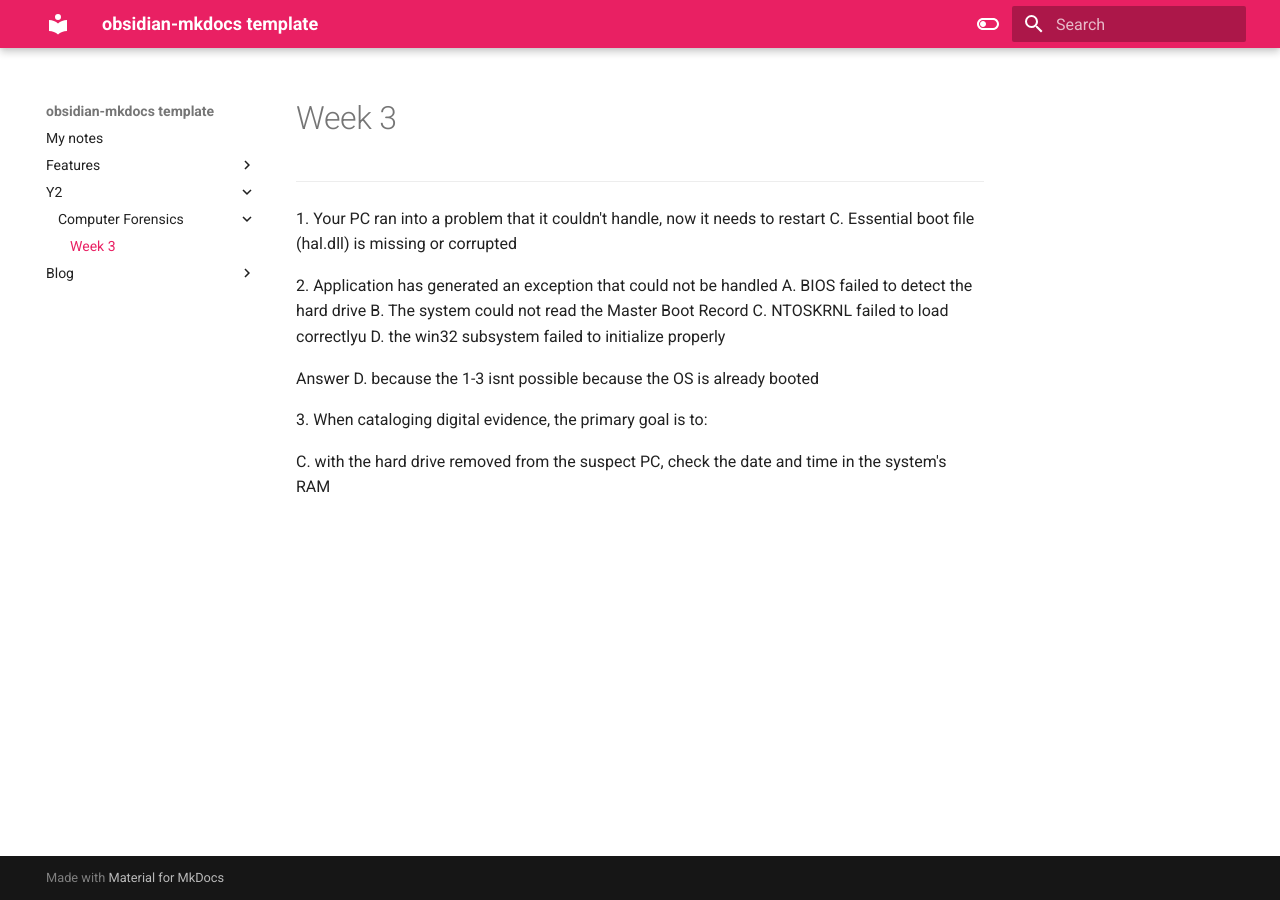
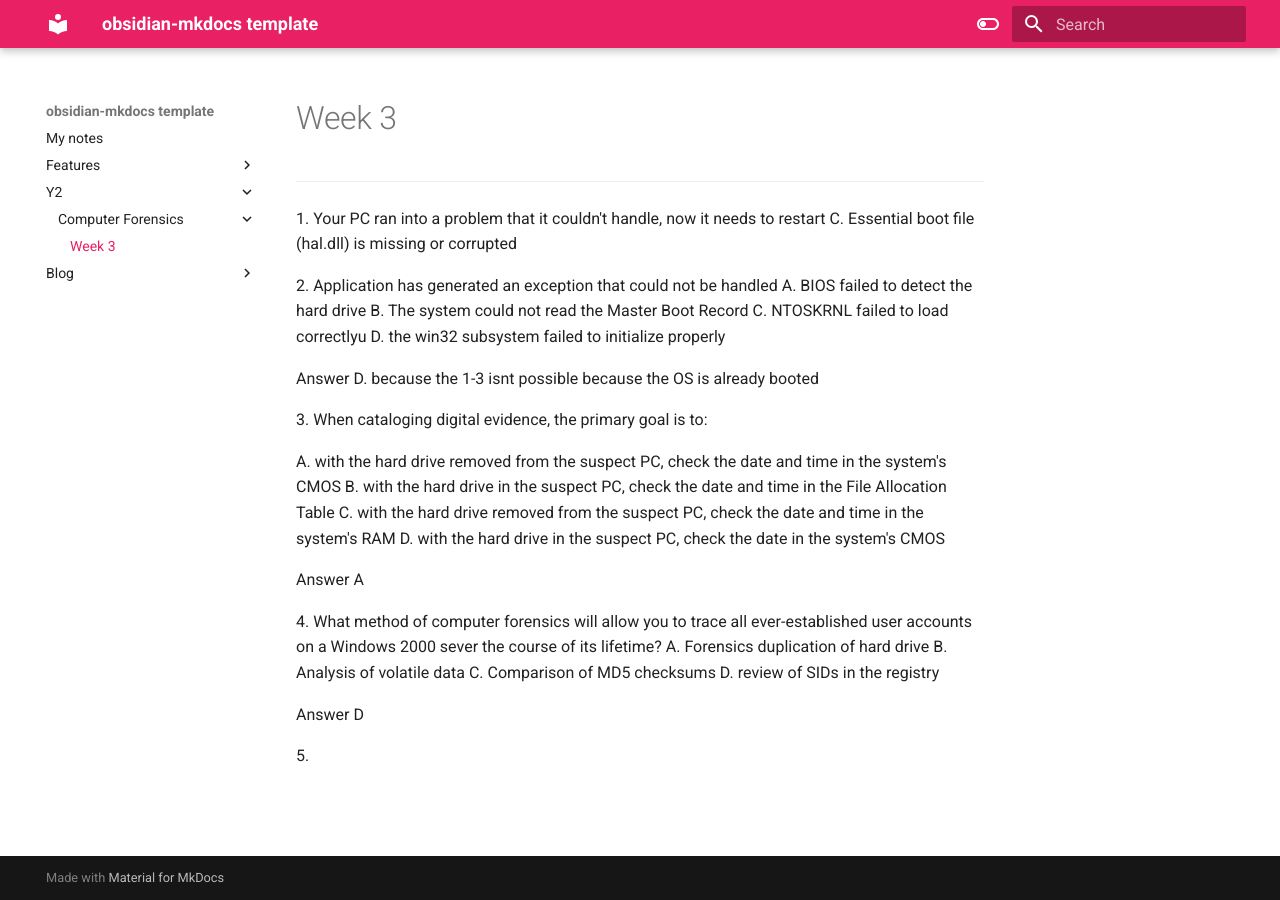
Before and after one commit to HolyStaff/Notes, an MkDocs documentation site: the page built from docs/Y2/Computer Forensics/Week 3.md, in a window 1280 px wide. Built offline with MkDocs 1.6.1 and Material for MkDocs 9.7.7, drawn with Linux system fonts in a browser that asks for light colours.

Commit message:
vault backup: 2025-05-13 10:56:27

```diff
--- a/docs/Y2/Computer Forensics/Week 3.md
+++ b/docs/Y2/Computer Forensics/Week 3.md
@@ -16,4 +16,20 @@ Answer D. because the 1-3 isnt possible because the OS is already booted
 3.
 When cataloging digital evidence, the primary goal is to:
 
+A. with the hard drive removed from the suspect PC, check the date and time in the system's CMOS
+B. with the hard drive in the suspect PC, check the date and time in the File Allocation Table
 C. with the hard drive removed from the suspect PC, check the date and time in the system's RAM
+D. with the hard drive in the suspect PC, check the date in the system's CMOS
+
+Answer A
+
+ 4.
+What method of computer forensics will allow you to trace all ever-established user accounts on a Windows 2000 sever the course of its lifetime?
+A. Forensics duplication of hard drive
+B. Analysis of volatile data
+C. Comparison of MD5 checksums
+D. review of SIDs in the registry
+
+Answer D
+
+5.
```
Also changed, not shown: Screenshot from 2024-12-03 15-39-27.png (deleted).
